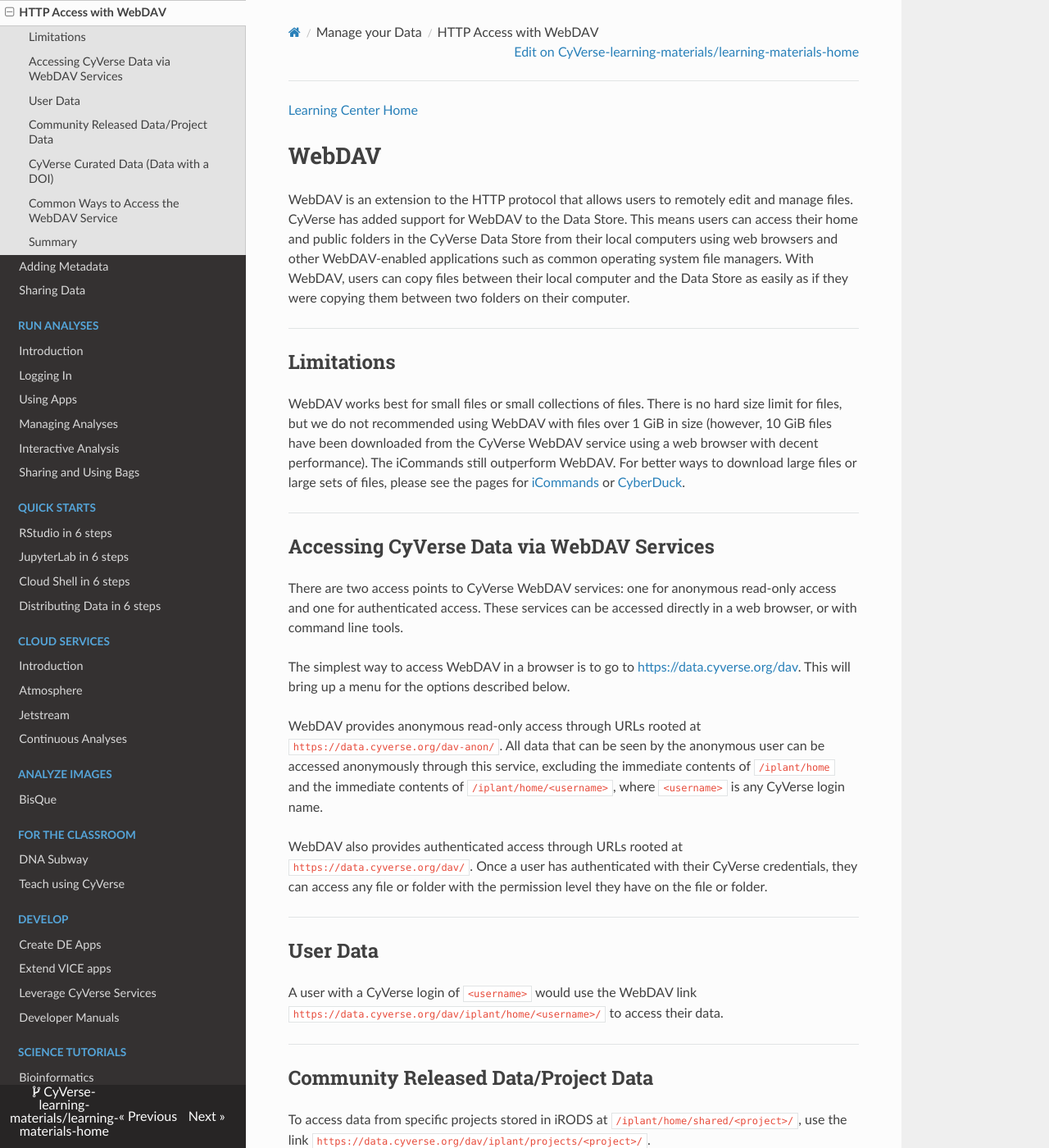
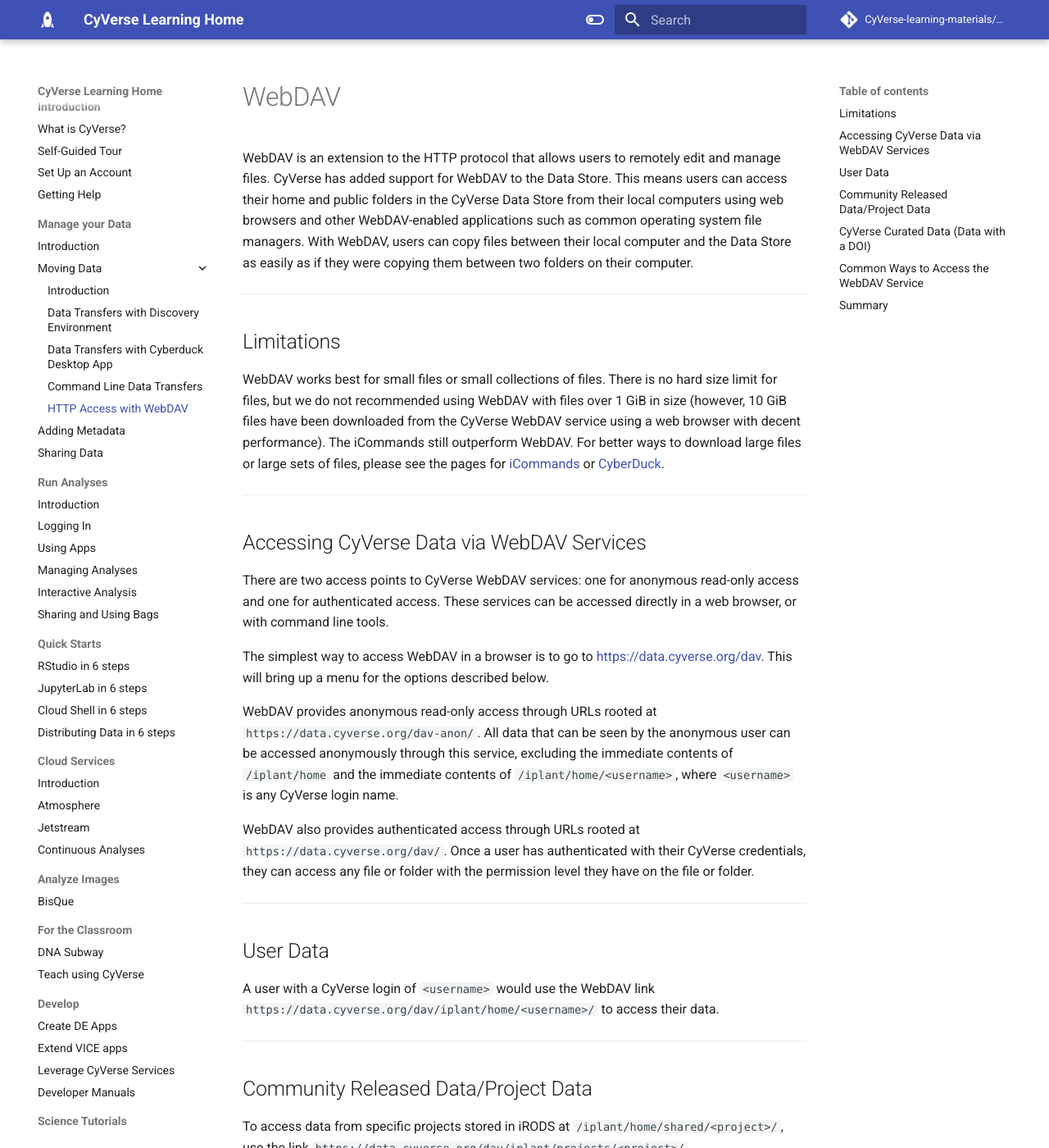
Before and after one commit to CyVerse-learning-materials/learning-materials-home, an MkDocs documentation site: the page built from docs/ds/webdav.md, in a window 1280 px wide and 1400 px high. Shown: the whole window at 82% size. Built offline with MkDocs 1.6.1 and Material for MkDocs 9.7.7, drawn with Linux system fonts in a browser that asks for light colours; nearby versions of some CDN libraries; some web fonts are replaced; a script that is not in the unit is left out; comment, search, counter and statistics services are not loaded; some of the changed text lies outside the part shown.

Commit message:
switching to material and nesting navbar more

```diff
--- a/docs/ds/webdav.md
+++ b/docs/ds/webdav.md
@@ -1,5 +1,3 @@
-[Learning Center Home](http://learning.cyverse.org/)
-
 # WebDAV
 
 WebDAV is an extension to the HTTP protocol that allows users to
--- a/mkdocs.yml
+++ b/mkdocs.yml
@@ -23,11 +23,12 @@
     - 'Getting Help': getting_help.md
   - 'Manage your Data':
     - 'Introduction': ds/intro.md
-    - 'Moving Data': ds/move_data.md
-    - 'Data Transfers with Discovery Environment': de/manage_data.md
-    - 'Data Transfers with Cyberduck Desktop App': ds/cyberduck.md
-    - 'Command Line Data Transfers': ds/icommands.md
-    - 'HTTP Access with WebDAV': ds/webdav.md
+    - 'Moving Data':
+      - 'Introduction': ds/move_data.md
+      - 'Data Transfers with Discovery Environment': de/manage_data.md
+      - 'Data Transfers with Cyberduck Desktop App': ds/cyberduck.md
+      - 'Command Line Data Transfers': ds/icommands.md
+      - 'HTTP Access with WebDAV': ds/webdav.md
     - 'Adding Metadata': ds/metadata.md
     - 'Sharing Data': ds/share.md
   - 'Run Analyses':
@@ -80,14 +81,13 @@
 # Set theme to `readthedocs`
 # must also set Action to use `@nomaterial` branch instead of `@master` for material
 theme:
-  name: readthedocs
+  name: material
 # setting features for the navigation tab
   features:
     - navigation.instant
-    - navigation.expand
+      #- navigation.expand
     - navigation.tracking
     - navigation.sections
-    - navigation.expand
   # Default values, taken from mkdocs_theme.yml
   language: en
   palette:
```
Also changed, not shown: docs/ds/metadata.md (+0 -2 lines).
